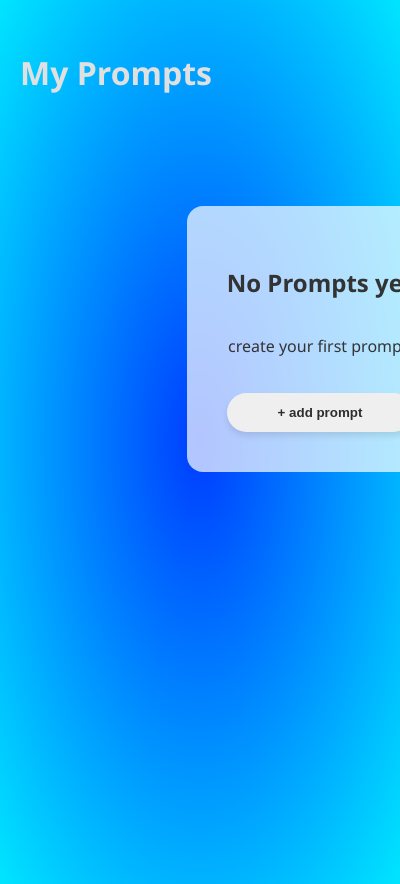
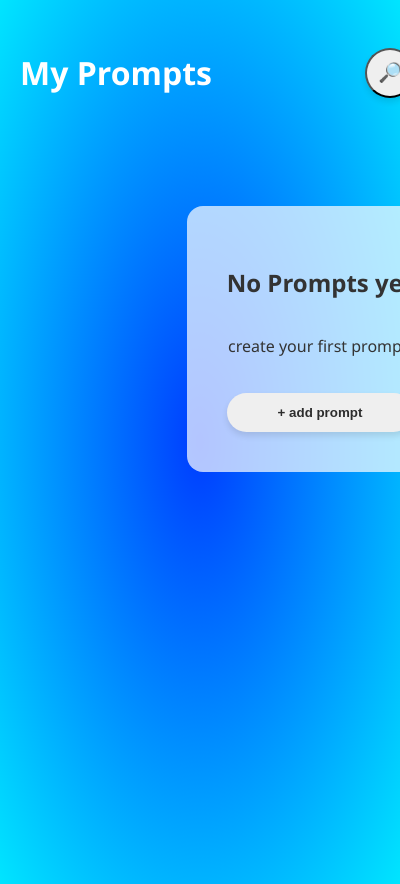
Before and after one commit to raoufblz/echo-prompt, a browser extension: page popup.html in a window 400 px wide. Shown: the top 884 px of the page. Drawn offline with nearby package versions, Linux system fonts and the light colour scheme.

Commit message:
ideas.txt moved to the readme file + search button

```diff
--- a/popup.css
+++ b/popup.css
@@ -30,7 +30,7 @@ header {
 }
 
 .header-h1{
-  color: #e0e0e0;
+  color: #ffffff;
 }
 
 .headerbtns {
@@ -41,6 +41,26 @@ header {
 button {
   cursor: pointer;
   transition: all 0.2s ease;
+}
+
+.search-btn{
+   width: 50px;
+  height: 50px;
+  justify-content: center;
+  font-size: 1.2rem;
+  border-radius: 40px;
+  font-weight: 600;
+  display: flex;
+  align-items: center;
+  gap: 8px;
+  box-shadow: 0 4px 6px var(--shadow);
+  justify-content: center;
+
+}
+
+.search-btn:hover{
+  background-color: var(--primary-hover);
+  transform: translateY(-2px);
 }
 
 .add-prompt-btn, .theme-toggle-btn {
--- a/popup.html
+++ b/popup.html
@@ -12,6 +12,7 @@
     <header>
         <h1 class="header-h1">My Prompts</h1>
         <div class="headerbtns">
+            <button id="search" class="search-btn">🔎</button>
             <button id="addPromptBtn" class="add-prompt-btn">+ add prompt</button>
             <button id="themeToggleBtn" class="theme-toggle-btn">🌙</button>
         </div>
```
Also changed, not shown: ideas.txt (deleted, +0 -14 lines), README.md.
